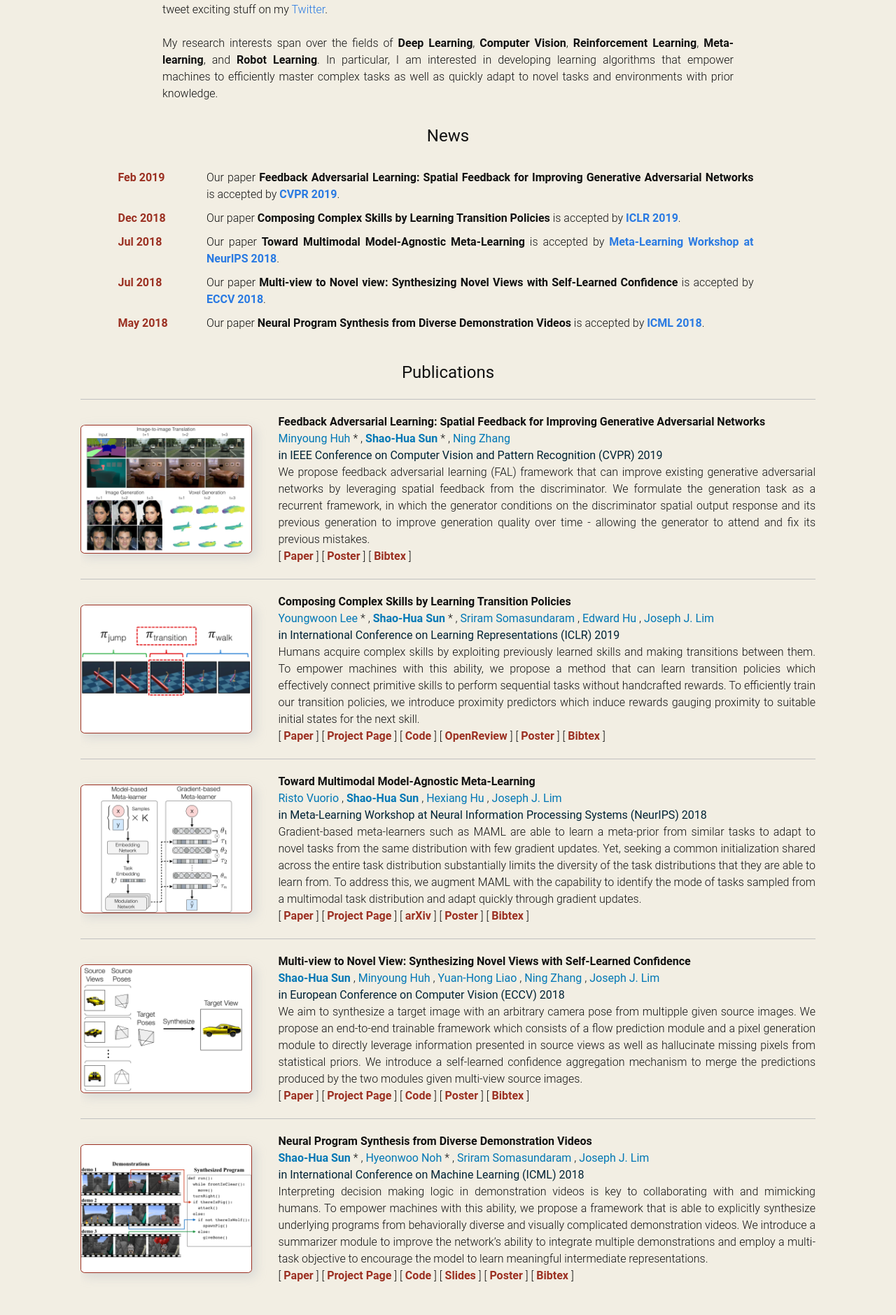
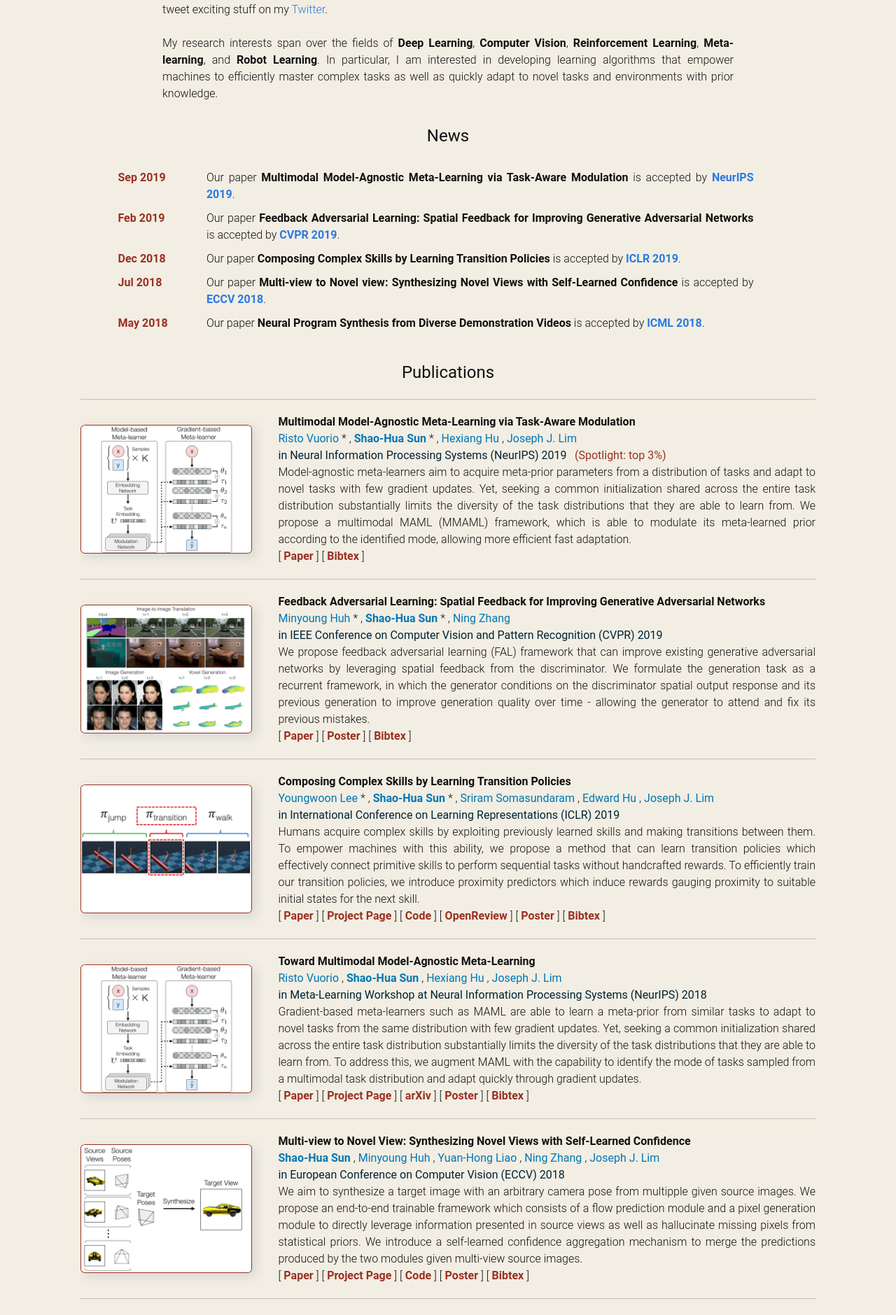
Before and after one commit to shaohua0116/shaohua0116.github.io, a Jekyll site: the page built from index.html, in a window 1280 px wide. Shown: the part 435-2314 px from the top of the page at 70% size. Built offline with Jekyll 4.4.1, drawn with Linux system fonts in a browser that asks for light colours; some web fonts are replaced; some of the changed text lies outside the part shown.

Commit message:
update: MMAML accepted

```diff
--- a/_data/news.yml
+++ b/_data/news.yml
@@ -1,11 +1,13 @@
+- news: 'Our paper <b>Multimodal Model-Agnostic Meta-Learning via Task-Aware Modulation</b> is accepted by <b><a href="https://nips.cc/Conferences/2019/">NeurIPS 2019</a></b>.'
+  date: 'Sep 2019'
 - news: 'Our paper <b>Feedback Adversarial Learning: Spatial Feedback for Improving Generative Adversarial Networks</b> is accepted by <b><a href="http://cvpr2019.thecvf.com/">CVPR 2019</a></b>.'
   date: 'Feb 2019'
 - news: 'Our paper <b>Composing Complex Skills by Learning Transition Policies</b> is accepted by <b><a href="https://iclr.cc/Conferences/2019">ICLR 2019</a></b>.'
   date: 'Dec 2018'
-- news: 'Our paper <b>Toward Multimodal Model-Agnostic Meta-Learning</b> is accepted by <b><a href="http://metalearning.ml/2018/">Meta-Learning Workshop at NeurIPS 2018</a></b>.'
+  # - news: 'Our paper <b>Toward Multimodal Model-Agnostic Meta-Learning</b> is accepted by <b><a href="http://metalearning.ml/2018/">Meta-Learning Workshop at NeurIPS 2018</a></b>.'
   # date: 'Nov 2018'
   # - news: 'I gave a talk at <b><a href="https://icml.cc/Conferences/2018">ICML 2018</a></b> on our paper <b>Neural Program Synthesis from Diverse Demonstration Videos</b> (<b><a href="./images/slides/demo2program.pdf">slides</a></b>).'
-  date: 'Jul 2018'
+  #   date: 'Jul 2018'
 - news: 'Our paper <b>Multi-view to Novel view: Synthesizing Novel Views with Self-Learned Confidence</b> is accepted by <b><a href="https://eccv2018.org/">ECCV 2018</a></b>.'
   date: 'Jul 2018'
 - news: 'Our paper <b>Neural Program Synthesis from Diverse Demonstration Videos</b> is accepted by <b><a href="https://icml.cc/Conferences/2018">ICML 2018</a></b>.'
--- a/_data/publications.yml
+++ b/_data/publications.yml
@@ -1,3 +1,33 @@
+- title: 'Multimodal Model-Agnostic Meta-Learning via Task-Aware Modulation'
+  date:  'Dec 2019'
+  imgurl: '/images/projects/mumomaml.png'
+  imgprop: 'frame'
+  selected: true
+  authors:
+    - name: Risto Vuorio
+      url:  'https://vuoristo.github.io/'
+      equal_contribution: true
+    - name: Shao-Hua Sun
+      url:  'https://shaohua0116.github.io/'
+      me: true
+      equal_contribution: true
+    - name: Hexiang Hu
+      url:  'http://hexianghu.com/'
+    - name: Joseph J. Lim
+      url:  'http://www-bcf.usc.edu/~limjj/'
+  desc: 'Model-agnostic meta-learners aim to acquire meta-prior parameters from a distribution of tasks and adapt to novel tasks with few gradient updates. Yet, seeking a common initialization shared across the entire task distribution substantially limits the diversity of the task distributions that they are able to learn from. We propose a multimodal MAML (MMAML) framework, which is able to modulate its meta-learned prior according to the identified mode, allowing more efficient fast adaptation.'
+  abstract: 'Model-agnostic meta-learners aim to acquire meta-prior parameters from similar tasks to adapt to novel tasks from the same distribution with few gradient updates. With the flexibility in the choice of models, those frameworks demonstrate appealing performance on a variety of domains such as few-shot image classification and reinforcement learning. However, one important limitation of such frameworks is that they seek a common initialization shared across the entire task distribution, substantially limiting the diversity of the task distributions that they are able to learn from. In this paper, we augment MAML with the capability to identify the mode of tasks sampled from a multimodal task distribution and adapt quickly through gradient updates. Specifically, we propose a multimodal MAML (MMAML) framework, which is able to modulate its meta-learned prior according to the identified mode, allowing more efficient fast adaptation. We evaluate the proposed model on a diverse set of few-shot learning tasks, including regression, image classification, and reinforcement learning. The results not only demonstrate the effectiveness of our model in modulating the meta-learned prior in response to the characteristics of tasks but also show that learning from a multimodal distribution could benefit learning the tasks from a single mode.'
+  tags:
+    - name: 'Paper'
+      url:  '#'
+    - name: 'Bibtex'
+      url:  './bibtex/mmaml.txt'
+  publisher:  'Neural Information Processing Systems (NeurIPS) 2019'
+  oral: true
+  oral_text: 'Spotlight: top 3%'
+  status:   ''
+  # place:    'in Vancouver, Canada'
+
 - title: 'Feedback Adversarial Learning: Spatial Feedback for Improving Generative Adversarial Networks'
   date:  'June 2019'
   imgurl: '/images/projects/fal.png'
@@ -23,6 +53,8 @@
     - name: 'Bibtex'
       url:  './bibtex/fal.txt'
   publisher:  'IEEE Conference on Computer Vision and Pattern Recognition (CVPR) 2019'
+  oral: false
+  oral_text: 'Spotlight: top 2.4%'
   status:   ''
   # place:    'in Long Beach, California, USA'
 
@@ -61,6 +93,8 @@
     - name: 'Bibtex'
       url:  './bibtex/transition.txt'
   publisher:  'International Conference on Learning Representations (ICLR) 2019'
+  oral: false
+  oral_text: 'Spotlight: top 2.4%'
   status:   ''
   # place:    'in New Orleans, USA'
 
@@ -93,6 +127,8 @@
     - name: 'Bibtex'
       url:  './bibtex/mumomaml.txt'
   publisher:  'Meta-Learning Workshop at Neural Information Processing Systems (NeurIPS) 2018'
+  oral: false
+  oral_text: 'Spotlight: top 2.4%'
   status:   ''
   # place:    'in Montreal, Canada'
 
@@ -114,6 +150,8 @@
     - name: Joseph J. Lim
       url:  'http://www-bcf.usc.edu/~limjj/'
   publisher:  'European Conference on Computer Vision (ECCV) 2018'
+  oral: false
+  oral_text: 'Spotlight: top 2.4%'
   status:   ''
   # place:    'in Munich, Germany'
   desc: 'We aim to synthesize a target image with an arbitrary camera pose from multipple given source images. We propose an end-to-end trainable framework which consists of a flow prediction module and a pixel generation module to directly leverage information presented in source views as well as hallucinate missing pixels from statistical priors. We introduce a self-learned confidence aggregation mechanism to merge the predictions produced by the two modules given multi-view source images.'
@@ -148,6 +186,8 @@
     - name: Joseph J. Lim
       url:  'http://www-bcf.usc.edu/~limjj/'
   publisher:  'International Conference on Machine Learning (ICML) 2018'
+  oral: false
+  oral_text: 'Spotlight: top 2.4%'
   status:   ''
   # place:    'in Stockholm, Sweden'
   desc: 'Interpreting decision making logic in demonstration videos is key to collaborating with and mimicking humans. To empower machines with this ability, we propose a framework that is able to explicitly synthesize underlying programs from behaviorally diverse and visually complicated demonstration videos. We introduce a summarizer module to improve the network’s ability to integrate multiple demonstrations and employ a multi-task objective to encourage the model to learn meaningful intermediate representations.'
@@ -180,6 +220,8 @@
     - name: Yu-Chiang Frank Wang
       url:  'http://vllab.ee.ntu.edu.tw/members.html'
   publisher:  'International Conference on Image Processing (ICIP) 2014'
+  oral: false
+  oral_text: 'Spotlight: top 2.4%'
   status:   ''
   # place:    'in Paris, France'
   desc: 'Without any prior knowledge or user interaction, single image rain removal has been a challenging task. By observing the limitations of standard batch-mode learning-based methods, we propose to exploit the structural similarity of the image bases for solving this task. By formulating the basis selection as an optimization problem, we are able to disregard those associated with rain patterns while the detailed image information can be preserved. Experiments on both synthetic and real-world images will verify the effectiveness of our proposed method.'
--- a/_data/service.yml
+++ b/_data/service.yml
@@ -1,5 +1,4 @@
 - role: "Conference reviewer"
-  activity: "NeurIPS 2019, CVPR 2019, ICCV 2019, ICIP 2019, BMVC 2019"
-  # activity: "NeurIPS 2019, CVPR 2019, ICCV 2019, AAAI 2020, ICIP 2019, BMVC 2019"
+  activity: "NeurIPS 2019, CVPR 2019, ICCV 2019, AAAI 2020, ICIP 2019, BMVC 2019"
   activity_full: "IEEE Conference on Computer Vision and Pattern Recognition (CVPR) 2019,<br>IEEE International Conference on Computer Vision (ICCV) 2019,<br>Neural Information Processing Systems (NeurIPS) 2019,<br>IEEE International Conference on Image Processing (ICIP) 2019,<br>British Machine Vision Conference (BMVC) 2019"
   brief: true
--- a/_sass/_publications.scss
+++ b/_sass/_publications.scss
@@ -111,6 +111,16 @@
   }
 }
 
+.pub-right > .publisher > .publisher_oral {
+  color:          $red-color-dark;
+  font-weight:    400;
+  font-size:      16px;
+  @include media-query($on-palm) {
+    font-size:  14px;
+  }
+}
+
+
 .pub-right > .tags > .tag {
   color:          $red-color-dark;
   font-weight:    500;
--- /dev/null
+++ b/bibtex/mmaml.txt
@@ -0,0 +1,6 @@
+@inproceedings{vuorio2019multimodal,
+  title={Multimodal Model-Agnostic Meta-Learning via Task-Aware Modulation},
+  author={Vuorio, Risto and Sun, Shao-Hua and Hu, Hexiang and Lim, Joseph J},
+  booktitle={Neural Information Processing Systems},
+  year={2019},
+}
--- a/index.html
+++ b/index.html
@@ -60,9 +60,17 @@
           {% if forloop.last == false %},{% endif %}
           {% endfor %}
         </div>
+
+        {% if publication.oral %}
+        <div class="publisher">
+            <span class="publisher">in {{ publication.publisher }}</span>
+            <span class="publisher_oral">&nbsp ({{ publication.oral_text }})</span>
+        </div>
+        {% else %}
         <div class="publisher">
             <span class="publisher">in {{ publication.publisher }}</span>
         </div>
+        {% endif %}
 
         <div class="desc">
           <p>
```
